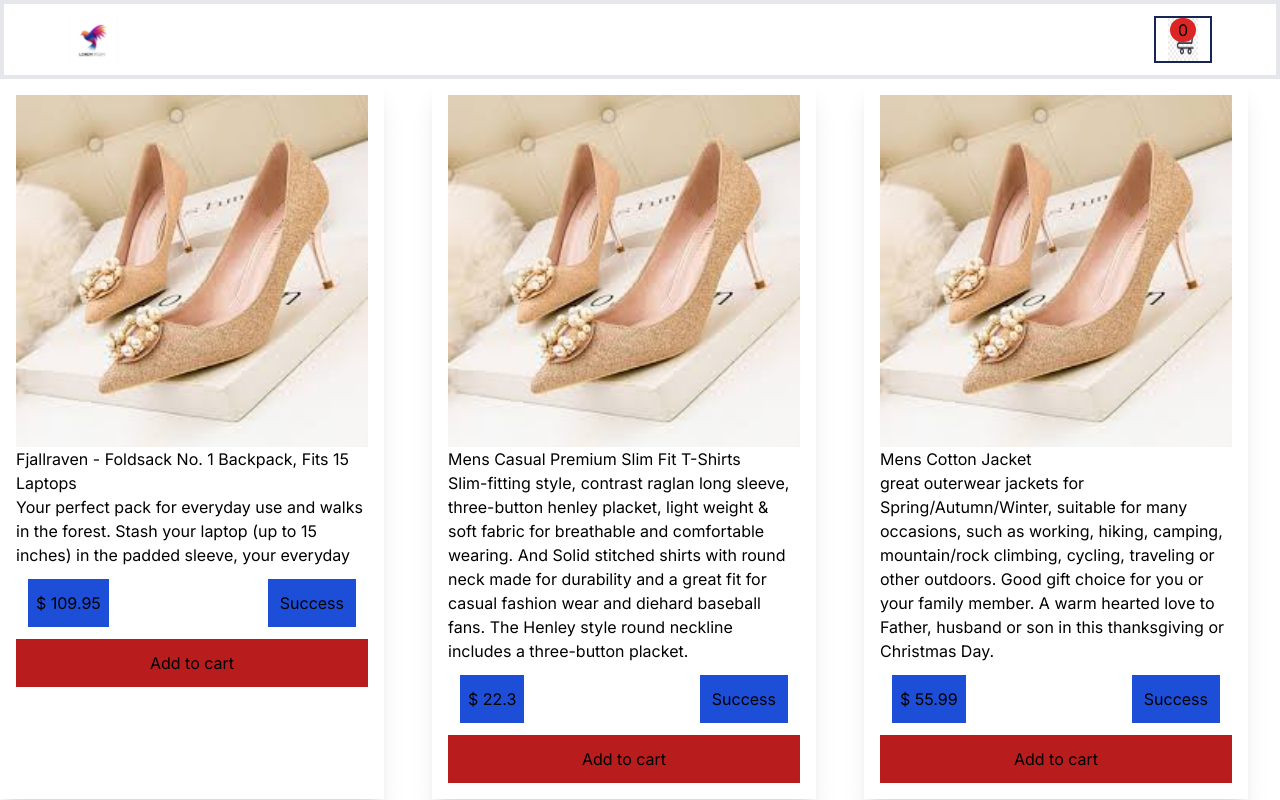
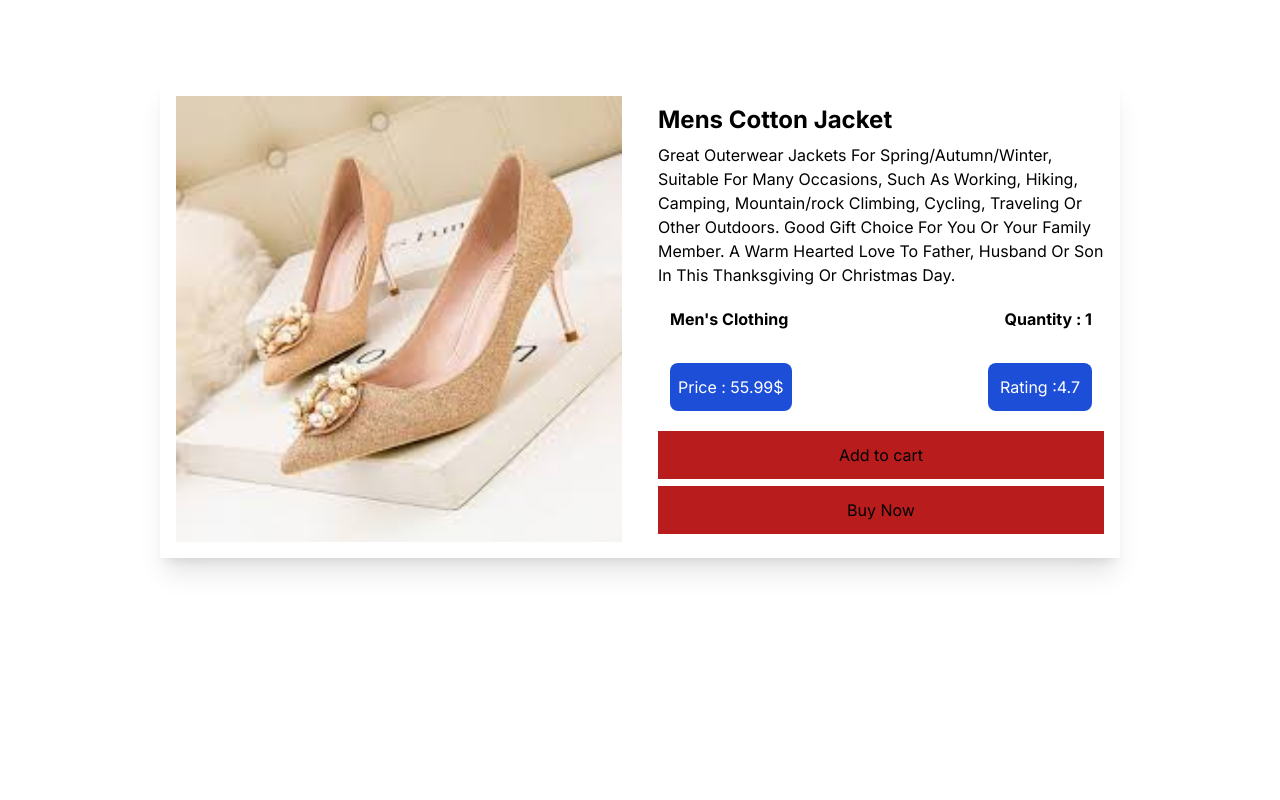
Before and after one commit to ammara-Ilyas/shopping-cart, a Next.js app: page /product in a window 1280 px wide. Shown: the top 800 px of the page. Built offline with nearby package versions, Linux system fonts and the light colour scheme.

Commit message:
cart page

```diff
--- a/component/cart/Cart.js
+++ b/component/cart/Cart.js
@@ -1,13 +1,16 @@
-import { data } from "autoprefixer";
 import React, { useState } from "react";
 import { CiSquarePlus } from "react-icons/ci";
 import { CiSquareMinus } from "react-icons/ci";
 
 function Cart({ item, setItem }) {
+  const [totalPrice, setTotalPrice] = useState();
   const handleProductItemInc = (index) => {
     console.log("x", index);
     const updateItem = [...item];
     updateItem[index].quantity++;
+    updateItem[index].totalPrice =
+      updateItem[index].price * updateItem[index].quantity;
+
     setItem(updateItem);
   };
   const handleProductItemDec = (index) => {
@@ -15,6 +18,9 @@ function Cart({ item, setItem }) {
     if (item[index].quantity >= 1) {
       const updateItem = [...item];
       updateItem[index].quantity--;
+      updateItem[index].totalPrice =
+        updateItem[index].price * updateItem[index].quantity;
+
       setItem(updateItem);
     }
   };
@@ -27,12 +33,15 @@ function Cart({ item, setItem }) {
     setItem(updateItem);
   };
   return (
-    <div className="container mx-auto px-4 py-8">
-      <h1 className="text-3xl font-bold mb-4">Your Cart</h1>
+    <div className=" w-3/4 mx-auto mt-20 bg-base-100 shadow-xl  p-4 transition flex overflow-hidden ">
       {item.length === 0 ? (
-        <p className="text-gray-600">Your cart is empty.</p>
+        <p className="text-gray-600 flex justify-center items-center">
+          <b>Your cart is empty.</b>
+        </p>
       ) : (
-        <div>
+        <div className="w-full ">
+          <h1 className="text-3xl font-bold mb-4 text-center">Your Cart</h1>
+
           {item.map((product, index) => (
             <div
               key={index}
@@ -44,12 +53,14 @@ function Cart({ item, setItem }) {
                   alt={product.title}
                   className="h-16 w-16 object-cover rounded"
                 />
+                <p>{product.totalPrice}</p>
                 <div>
                   <h2 className="text-lg font-bold">{product.title}</h2>
                   <p className="text-gray-600">Price: ${product.price}</p>
                 </div>
               </div>
-              <div className="flex items-center gap-2 font-bold text-xl">
+              <div className="flex basis-1/3 justify-between pr-4">
+                <div className="flex items-center  gap-2 font-bold text-xl">
                   <CiSquarePlus onClick={() => handleProductItemInc(index)} />
                   {product.quantity}
                   <CiSquareMinus onClick={() => handleProductItemDec(index)} />
@@ -60,6 +71,7 @@ function Cart({ item, setItem }) {
                 >
                   Remove
                 </button>
+              </div>
             </div>
           ))}
           <div className="mt-8 flex justify-end flex-col">
--- a/component/header/header.js
+++ b/component/header/header.js
@@ -4,16 +4,23 @@ import logo from "../../image/logo.jpg";
 import Icon from "../../image/cart.jpg";
 
 function Header({ item, setIsPage }) {
-  console.log(item.length);
-  const [itemLength, setItemLength] = useState(item.length); // Initialize with 0
+  // const [itemLength, setItemLength] = useState(item.length);
+  const [totalPrice, setTotalPrice] = useState(0);
 
-  // useEffect(() => {
-  //   if (item) {
-  //     // Update item length whenever the item prop changes
-  //     setItemLength(item.length);
-  //   }
-  // }, [item]);
-
+  const handlerCartPage = () => {
+    console.log("ok");
+    if (item.length === 0) {
+      console.log("empty");
+    } else {
+      let price = item.reduce(
+        (acc, priceItem) => acc + priceItem.totalPrice,
+        0
+      );
+      setTotalPrice(price);
+      console.log("price", totalPrice);
+    }
+    return setIsPage(false);
+  };
   return (
     <div>
       <nav className="border-4 flex justify-between px-16 py-3">
@@ -22,7 +29,7 @@ function Header({ item, setIsPage }) {
         </div>
         <div
           className="col-span-5 text-end border-blue-950 border-2 px-3 relative flex justify-center"
-          onClick={() => setIsPage(false)}
+          onClick={handlerCartPage}
         >
           <span className="bg-red-600 rounded-full absolute px-2 hover:bg-red-800 hover:text-white cursor-pointer">
             {item.length}
--- a/component/product/MyProduct.js
+++ b/component/product/MyProduct.js
@@ -2,7 +2,7 @@
 import React from "react";
 import Image from "next/image";
 import data from "../data/data";
-function Product({ handlerNum }) {
+function Product({ handlerAddtoCart }) {
   return (
     <div className="grid grid-cols-12 gap-4	border-red-200 justify-center max-w-7xl mx-auto place-content-center">
       {data &&
@@ -11,22 +11,24 @@ function Product({ handlerNum }) {
             className="card w-96 bg-base-100 shadow-xl col-span-4 p-4 transition"
             key={i}
           >
-            <figure>
+            <figure onClick={() => hanlerProductPage(item, i)}>
               <Image src={item.image} alt="pro" width={400} height={250} />
             </figure>
             <div className="card-body">
               <h2 className="card-title">{item.title}</h2>
-              <p>{item.description}</p>
-              <div className=" flex justify-between m-3">
+              <p className="p-5">
+                <b>{item.category}</b>
+              </p>
+              <div className=" flex justify-between mx-10 my-5">
                 <button className="bg-blue-700 p-2 hover:bg-blue-500">
-                  $ {item.price}
+                  Price:{item.price}$
                 </button>
                 <button className="bg-blue-700 p-3 hover:bg-blue-500">
-                  Success
+                  Rating:{item.rating.rate}
                 </button>
               </div>
               <button
-                onClick={() => handlerNum(item)}
+                onClick={() => handlerAddtoCart(item)}
                 className="bg-red-700 p-3 w-full hover:bg-red-500 active:bg-red-950 active:text-white"
               >
                 Add to cart
--- /dev/null
+++ b/src/app/Error/page.js
@@ -0,0 +1,12 @@
+"use client";
+import React from "react";
+
+function page() {
+  return (
+    <div className="flex justify-center items-center	h-screen">
+      <button className="shadow-2xl">Page not exist</button>
+    </div>
+  );
+}
+
+export default page;
--- /dev/null
+++ b/src/app/product/[...productNo]/page.js
@@ -0,0 +1,72 @@
+"use client";
+import React from "react";
+import { usePathname, useSearchParams } from "next/navigation";
+import data from "../../../../component/data/data";
+import Image from "next/image";
+
+function page() {
+  // const pathname = usePathname();
+  // const searchParams = useSearchParams();
+  // console.log(pathname);
+  // const newPath = `/${locale}${pathname}`;
+  // console.log("newPath", newPath);
+  console.log(data[2]);
+  const { title, image, description, price, rating, category, quantity } =
+    data[2];
+  const des = description.split(" ");
+  console.log(des);
+  const descrip = des
+    .map((item) => {
+      return item[0].toUpperCase() + item.slice(1);
+    })
+    .join(" ");
+  const cat = category.split(" ");
+  console.log(cat);
+  const categories = cat
+    .map((item) => {
+      return item[0].toUpperCase() + item.slice(1);
+    })
+    .join(" ");
+  return (
+    <>
+      <div className="card w-3/4 mx-auto mt-20 bg-base-100 shadow-xl  p-4 transition flex overflow-hidden ">
+        <figure className="basis-1/2 w-10/12">
+          <img src={image} alt="pro" className="basis-1/2 w-full h-full" />
+        </figure>
+        <div className="basis-1/2 ml-9 card-body flex justify-evenly flex-col">
+          <h2 className="text-bold text-2xl">
+            <b>{title}</b>
+          </h2>
+          <p>{descrip}</p>
+          <div className="flex justify-between m-3">
+            <p>
+              <b>{categories}</b>
+            </p>{" "}
+            <p>
+              <b>Quantity : {quantity}</b>
+            </p>
+          </div>
+          <div className=" flex justify-between m-3">
+            <button className="bg-blue-700 p-2 rounded-lg text-white hover:bg-blue-500">
+              Price : {price}$
+            </button>
+            <button className="bg-blue-700 p-3 rounded-lg  text-white hover:bg-blue-500">
+              Rating :{rating.rate}
+            </button>
+          </div>
+          <button className="bg-red-700 p-3 w-full hover:bg-red-500 active:bg-red-950 active:text-white">
+            Add to cart
+          </button>
+          <button className="bg-red-700 p-3 w-full hover:bg-red-500 active:bg-red-950 active:text-white">
+            Buy Now
+          </button>
+        </div>
+      </div>
+    </>
+  );
+}
+export default page;
+// function pageNum({ params }) {
+//   return <div>My Post: {params.slug}</div>;
+// }
+// export default pageNum;
--- a/src/app/product/page.js
+++ b/src/app/product/page.js
@@ -1,29 +1,33 @@
 "use client";
 import React, { useState, useEffect } from "react";
 import Navbar from "../../../component/header/header";
-import data from "../../../component/data/data";
-import Image from "next/image";
 import Cart from "../../../component/cart/Cart";
 import Product from "../../../component/product/MyProduct";
 function page() {
   const [item, setItem] = useState([]);
   const [ispage, setIsPage] = useState(true);
+  const [totalPrice, setTotalPrice] = useState("");
 
-  const handlerNum = (i) => {
-    console.log("item", i);
+  const handlerAddtoCart = (proItem) => {
     // setItem((preItem) => [...preItem, i]);
-    item.push(i);
+    const findItem = item.find((data) => {
+      return data === proItem;
+    });
+    if (findItem) {
+      alert("already exist");
+    } else {
+      item.push(proItem);
+    }
+
     // setItem((prevItem) => [...prevItem, i]);
-    console.log(item);
-    console.log(ispage);
   };
-
+  const hanlerProductPage = (item, i) => {};
   return (
     <div>
       <Navbar item={item} setIsPage={setIsPage} />
 
       {ispage ? (
-        <Product handlerNum={handlerNum} />
+        <Product handlerAddtoCart={handlerAddtoCart} />
       ) : (
         <Cart item={item} setItem={setItem} />
       )}
```
Also changed, not shown: component/data/data.js. Lines whose indentation alone changed are shown as unchanged.
